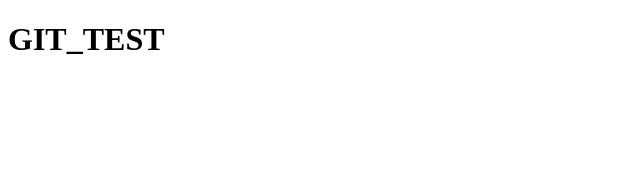
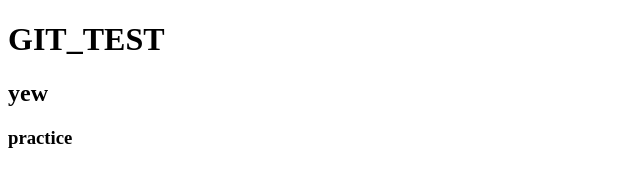
Before and after one commit to i-am-ethan/git_test, a plain HTML site: page index.html in a window 1280 px wide. Shown: the whole page, without its empty margins (0-640 px from the left). Drawn offline with Linux system fonts and the light colour scheme.

Commit message:
add  h2 tag

```diff
--- a/index.html
+++ b/index.html
@@ -7,6 +7,8 @@
 </head>
 <body>
   <h1>GIT_TEST</h1>
+  <h2>yew</h2>
+  <h3>practice</h3>
 
 </body>
 </html>
```
